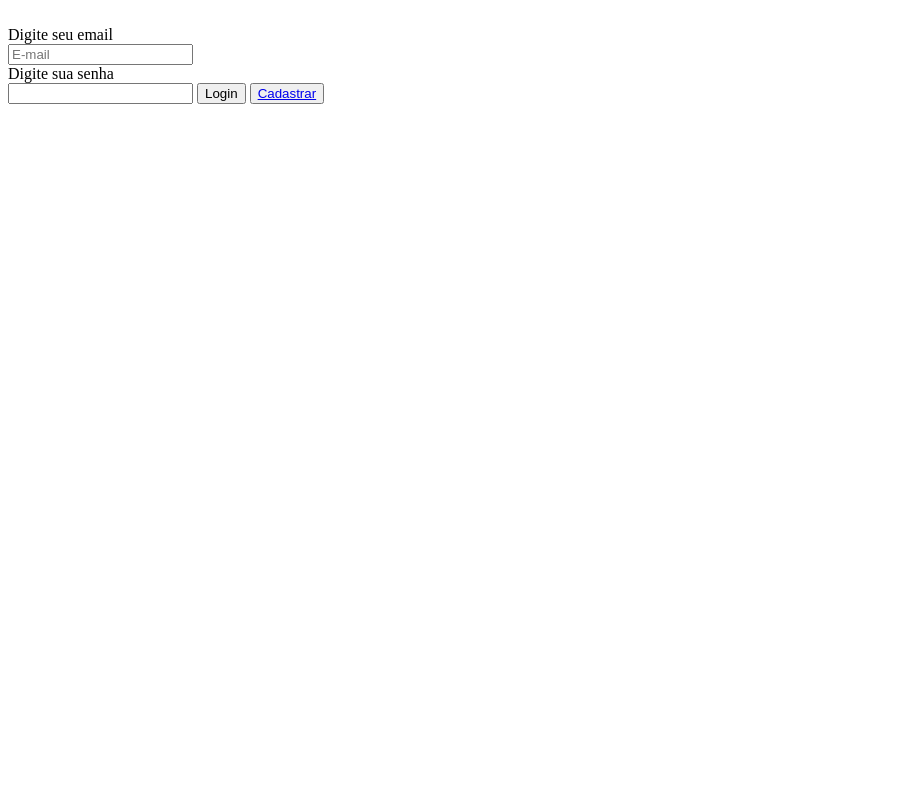
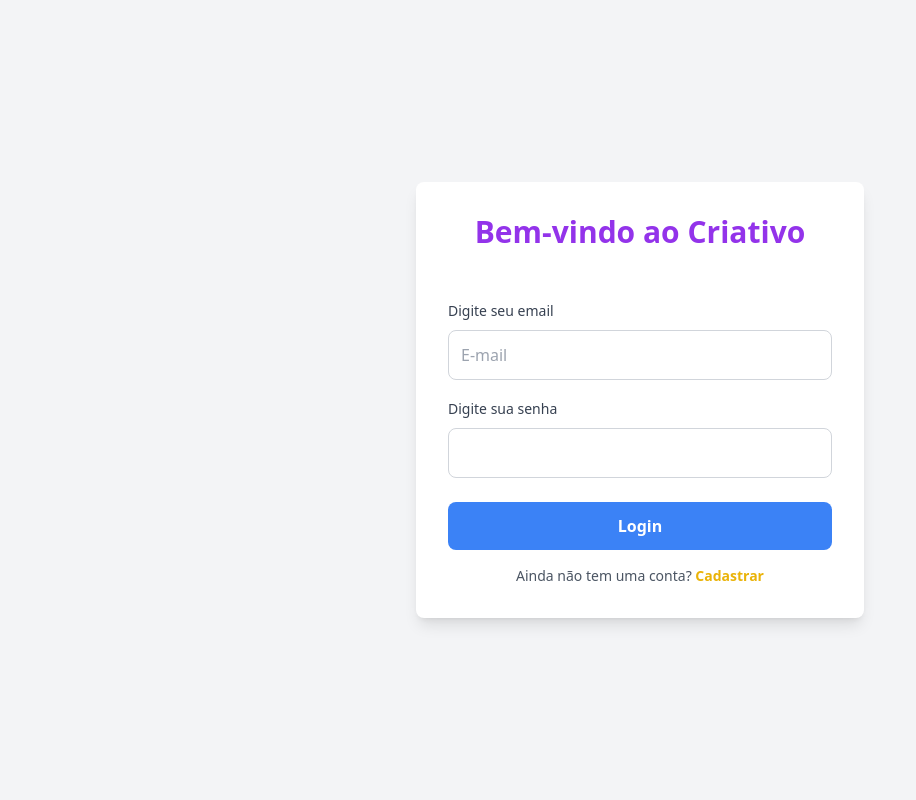
Before and after one commit to isasilvino/php_html_css, a PHP site: page / in a window 1280 px wide. Shown: the whole page, without its empty margins (0-916 px from the left). Run offline with PHP 8.4, Linux system fonts and the light colour scheme; some libraries are stand-ins or nearby versions.

Commit message:
Atualizando projeto CRUD em PHP

```diff
--- a/Aula 12/index.php
+++ b/Aula 12/index.php
@@ -1,36 +1,43 @@
 <!DOCTYPE html>
 <html lang="en">
+
 <head>
     <meta charset="UTF-8">
     <meta name="viewport" content="width=device-width, initial-scale=1.0">
-
+    <script src="https://cdn.tailwindcss.com"></script>
     <title>Document</title>
 </head>
-<body>
 
-<form action="acoes.php" method="post">
+<body class="bg-gray-100 flex justify-center items-center h-screen">
+    <div class="bg-white p-8 rounded-lg shadow-lg w-full max-w-md">
+        <h2 class="text-3xl font-bold text-center text-purple-600 mb-6">Bem-vindo ao Criativo</h2>
+        <form action="acoes.php" method="post">
 
 
 
-<br><label for="Email">Digite seu email</label><br>
-<input type="email" name="email" placeholder="E-mail">
+            <br><label for="Email" class="text-gray-700 text-sm font-medium">Digite seu email</label><br>
+            <input type="email" name="email" placeholder="E-mail" class="w-full mt-2 p-3 border border-gray-300 rounded-lg focus:outline-none focus:ring-2 focus:ring-blue-500 mb-4" required>
 
 
 
 
-<br><label for="Senha"> Digite sua senha</label><br>
-<input type="password" name="senha">
+            <br><label for="Senha" class="text-gray-700 text-sm font-medium"> Digite sua senha</label><br>
+            <input type="password" name="senha" class="w-full mt-2 p-3 border border-gray-300 rounded-lg focus:outline-none focus:ring-2 focus:ring-blue-500 mb-6" requiredv>
 
 
 
-<button type="submit" name="login_usuario">Login</button>
+            <button type="submit" name="login_usuario" class="w-full py-3 bg-blue-500 text-white font-semibold rounded-lg hover:bg-blue-600 transition duration-200 mb-4">Login</button>
 
 
 
-<button ><a href="cadastro.php">Cadastrar</a></button>
+            <div class="text-center">
+                <p class="text-gray-600 text-sm">Ainda não tem uma conta? <a href="cadastro.php"
+                        class="text-yellow-500 font-semibold hover:text-yellow-600">Cadastrar</a></p>
+            </div>
 
-</form>
+        </form>
 </body>
+
 </html>
 
 <?php
```
